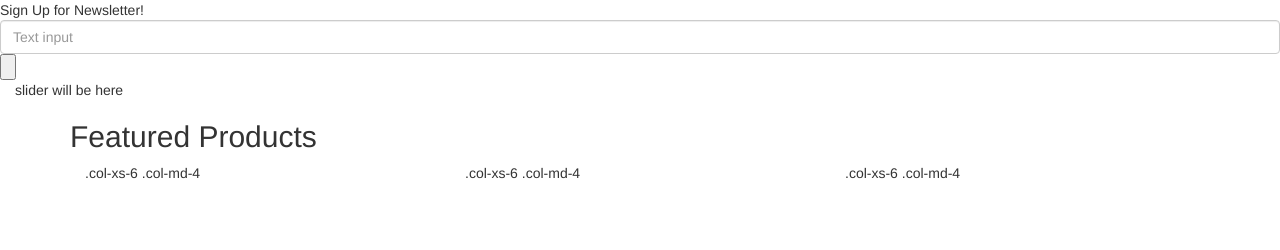
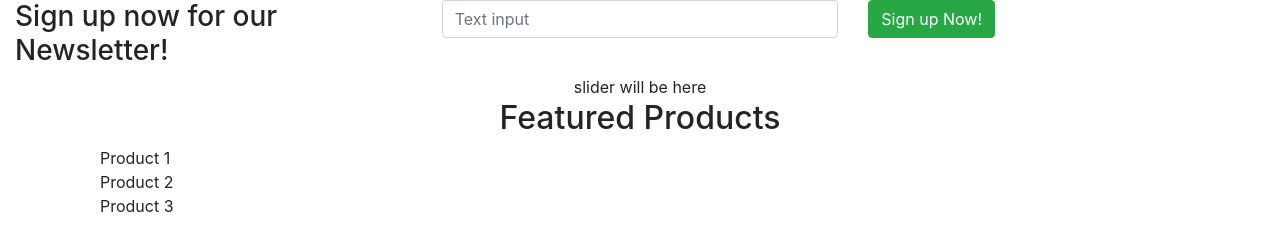
Before and after one commit to michaeldiguiseppi/collectionOfRadPpl, a website: page src/index.html in a window 1280 px wide. Drawn offline with nearby package versions, Linux system fonts and the light colour scheme.

Commit message:
some changes

```diff
--- a/src/index.html
+++ b/src/index.html
@@ -12,34 +12,43 @@
   <header>
   </header>
 
-<div class = "container-fluid">
-  <section class = "signup">
-    <div class ="row">
-    Sign Up for Newsletter!
-    <form>
-    <input type="text" class="form-control" placeholder="Text input">
-    <input type ="button" class="newsButton">
+  <section class ="signup">
+    <div class="container-fluid">
+      <div class ="row">
+        <div class ="col-lg-4">
+          <h3> Sign up now for our Newsletter!</h3>
+          </div>
+          <div class ="col-lg-4">
+           <input type="text" class="form-control" placeholder="Text input"><br>
+          </div>
+          <div class ="col-lg-4">
+          <button type="button" class="btn btn-success">Sign up Now!</button><br>
+          </div>
+        </div>
+      </div>
     </div>
   </section>
 
-  <section class = "slider">
+
+<div class="container-fluid">
+  <section class = "slider text-center">
   slider will be here
   </section>
 </div>
 
-<div class = "container">
+
+<div class="container">
   <section class = "featured">
-  <h2> Featured Products</h2>
-    <div class="col-xs-6 col-md-4">.col-xs-6 .col-md-4</div>
-    <div class="col-xs-6 col-md-4">.col-xs-6 .col-md-4</div>
-    <div class="col-xs-6 col-md-4">.col-xs-6 .col-md-4</div>
+  <h2 class ="text-center"> Featured Products</h2>
+    <div class="col-lg-4">Product 1</div>
+    <div class="col-lg-4">Product 2</div>
+    <div class="col-lg-4">Product 3</div>
   </section>
 </div>
 
 
   <footer>
   </footer>
-
     <script src="https://code.jquery.com/jquery-2.1.4.min.js"></script>
     <script src="https://maxcdn.bootstrapcdn.com/bootstrap/3.3.5/js/bootstrap.min.js"></script>
     <script type="text/javascript" src="js/main.js"></script>
```
